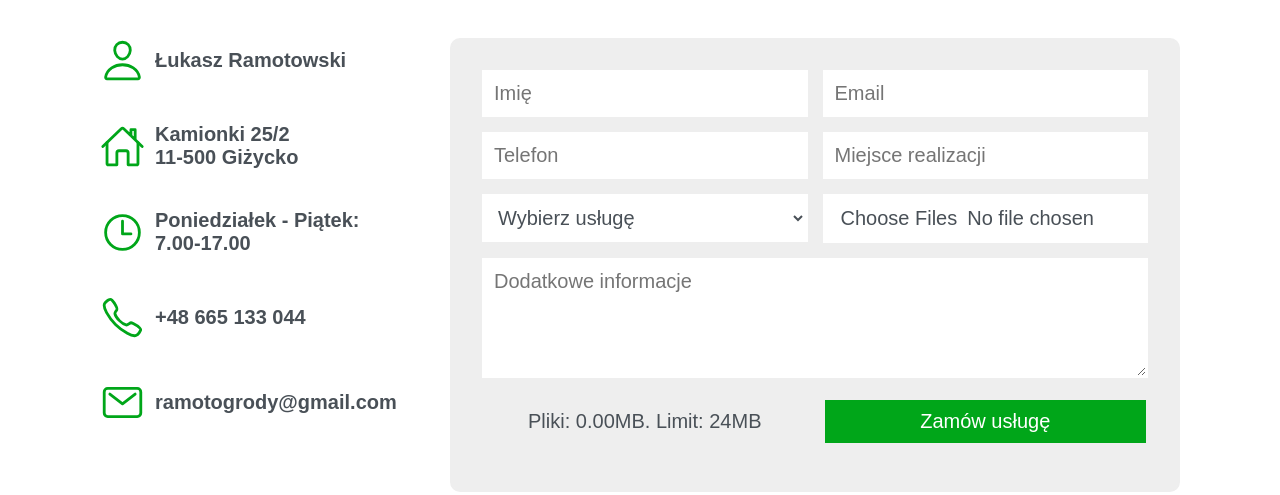
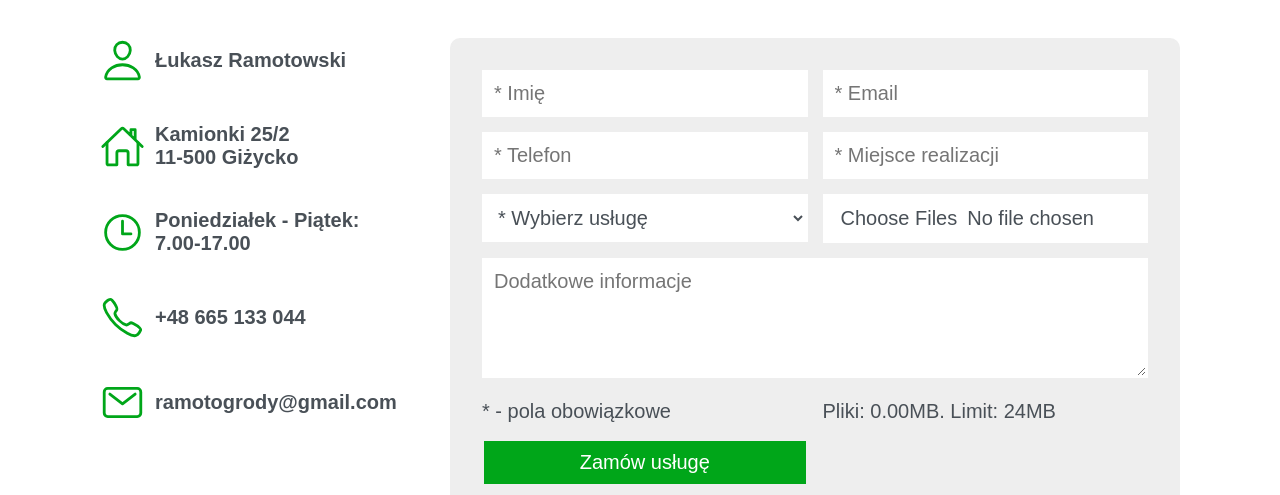
Before and after one commit to Mateusz-Ramotowski-Poland/Ramot-Ogrody-Webpage, a React (Create React App) app: page /kontakt in a window 1280 px wide. Shown: the part 205-700 px from the top of the page. Built offline with nearby package versions, Linux system fonts and the light colour scheme.

Commit message:
ROW-20 Small form layout adjust. Required inputs information

```diff
--- a/src/components/ContactForm.module.scss
+++ b/src/components/ContactForm.module.scss
@@ -44,7 +44,11 @@ $gap-width: 1.5rem;
   @include shared;
   align-items: center;
   display: flex;
-  justify-content: center;
+  justify-content: flex-start;
+
+  & p {
+    line-height: 130%;
+  }
 }
 
 .form {
--- a/src/components/ContactForm.tsx
+++ b/src/components/ContactForm.tsx
@@ -71,11 +71,11 @@ export const ContactForm = () => {
       <form className={styles.form} onSubmit={handleSubmit} onClick={handleClick}>
         <div className={styles.element}>
           <label htmlFor="imie"> </label>
-          <input className={styles.input} id="imie" minLength={3} name="imie" placeholder="Imię" required></input>
+          <input className={styles.input} id="imie" minLength={3} name="imie" placeholder="* Imię" required></input>
         </div>
         <div className={styles.element}>
           <label htmlFor="email"> </label>
-          <input className={styles.input} id="email" name="email" placeholder="Email" required type="email"></input>
+          <input className={styles.input} id="email" name="email" placeholder="* Email" required type="email"></input>
         </div>
         <div className={styles.element}>
           <label htmlFor="telefon"> </label>
@@ -85,19 +85,19 @@ export const ContactForm = () => {
             name="telefon"
             //examples of validate numbers:'123456789' '123-456-789' '123 456 789' '123-456 789'
             pattern="[0-9]{3}[\-\s]?[0-9]{3}[\-\s]?[0-9]{3}"
-            placeholder="Telefon"
+            placeholder="* Telefon"
             required
             type="tel"
           ></input>
         </div>
         <div className={styles.element}>
           <label htmlFor="miejsce"> </label>
-          <input className={styles.input} id="miejsce" minLength={2} name="miejsce" placeholder="Miejsce realizacji" required></input>
+          <input className={styles.input} id="miejsce" minLength={2} name="miejsce" placeholder="* Miejsce realizacji" required></input>
         </div>
         <div className={styles.element}>
           <label htmlFor="usluga"> </label>
           <select className={styles.input} id="usluga" name="usluga" required>
-            <option value="">Wybierz usługę</option>
+            <option value="">* Wybierz usługę</option>
             <option value="Wycinka drzew">Wycinka drzew</option>
             <option value="Pielęgnacja ogrodu">Pielęgnacja ogrodu</option>
             <option value="Sprzedaż drzewa">Sprzedaż drzewa</option>
@@ -110,6 +110,9 @@ export const ContactForm = () => {
         <div className={styles.textarea}>
           <label htmlFor="informacje"> </label>
           <textarea className={styles.input} id="informacje" name="informacje" placeholder="Dodatkowe informacje"></textarea>
+        </div>
+        <div className={styles.flex_container}>
+          <p>* - pola obowiązkowe</p>
         </div>
         <div className={styles.flex_container}>
           <p className={filesSize > 24 ? styles.alert : ""}>Pliki: {filesSize.toFixed(2)}MB. Limit: 24MB</p>
```
